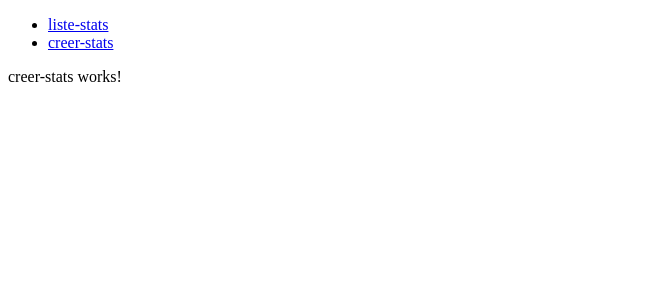
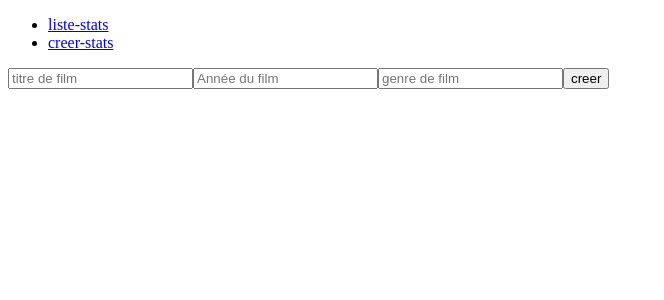
Before and after one commit to Floelea/evaluationAngular, an Angular app in the folder Evaluation/: page /creer-stats.component in a window 1280 px wide. Shown: the top 300 px of the page, without its empty margins (0-664 px from the left). Built offline with nearby package versions, Linux system fonts and the light colour scheme.

Commit message:
Exercice 10

```diff
--- a/Evaluation/src/app/creer-stats/creer-stats.component.html
+++ b/Evaluation/src/app/creer-stats/creer-stats.component.html
@@ -1 +1,25 @@
-<p>creer-stats works!</p>
+<form (ngSubmit)="validerFormulaire()">
+  <input
+    placeholder="titre de film"
+    type="text"
+    [(ngModel)]="titrestat"
+    name="titrestat"
+    required
+  />
+  <input
+    placeholder="Année du film"
+    type="text"
+    [(ngModel)]="anneestat"
+    name="anneestat"
+    required
+  />
+  <input
+    placeholder="genre de film "
+    type="text"
+    [(ngModel)]="tauxstat"
+    name="tauxstat"
+    required
+  />
+
+  <input type="submit" value="creer" />
+</form>
--- a/Evaluation/src/app/creer-stats/creer-stats.component.ts
+++ b/Evaluation/src/app/creer-stats/creer-stats.component.ts
@@ -1,15 +1,25 @@
 import { Component, OnInit } from '@angular/core';
+import { NgForm } from '@angular/forms';
+import { Statistique } from '../models/statistique';
+import { StatsService } from '../stats.service';
 
 @Component({
   selector: 'app-creer-stats',
   templateUrl: './creer-stats.component.html',
-  styleUrls: ['./creer-stats.component.css']
+  styleUrls: ['./creer-stats.component.css'],
 })
 export class CreerStatsComponent implements OnInit {
-
-  constructor() { }
-
-  ngOnInit(): void {
+  titrestat!: string;
+  anneestat!: number;
+  tauxstat!: number;
+  constructor(public singletonStat: StatsService) {}
+  validerFormulaire() {
+    let nouvelStat = new Statistique(
+      this.titrestat,
+      this.anneestat,
+      this.tauxstat
+    );
+    this.singletonStat.tabStat.push(nouvelStat);
   }
-
+  ngOnInit(): void {}
 }
--- a/Evaluation/src/app/liste-stats/liste-stats.component.html
+++ b/Evaluation/src/app/liste-stats/liste-stats.component.html
@@ -1,5 +1,3 @@
-<p>hklslfsl</p>
-
 <app-une-stat
   (deleteMe)="supprimer(stat)"
   *ngFor="let stat of tabStat"
```
Also changed, not shown: Evaluation/src/app/app.module.ts (+5 -8 lines).
